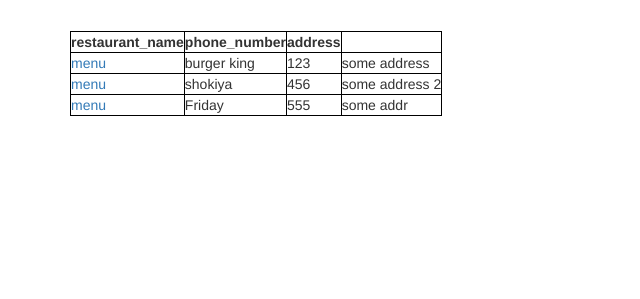
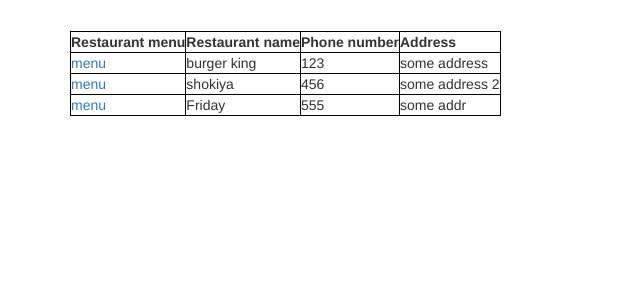
Before and after one commit to yennanliu/dj-restaurants, a Django app: page /restaurants_list/ in a window 1280 px wide. Shown: the part 52-351 px from the top of the page, without its empty margins (0-640 px from the left). Run offline with Django 3.2, Linux system fonts and the light colour scheme; data comes from the database, SQL or seed files in the repository; some libraries are stand-ins or nearby versions.

Commit message:
update /templates/restaurants_list.html

```diff
--- a/mysite/restaurants/templates/restaurants_list.html
+++ b/mysite/restaurants/templates/restaurants_list.html
@@ -34,9 +34,10 @@
             <table class="table">
       <table>
          <tr>
-            <th>restaurant_name</th>
-            <th>phone_number</th>
-            <th>address</th>
+            <th>Restaurant menu</th>
+            <th>Restaurant name</th>
+            <th>Phone number</th>
+            <th>Address</th>
          </tr>
          {% for r in restaurants %}
          <tr>
```
